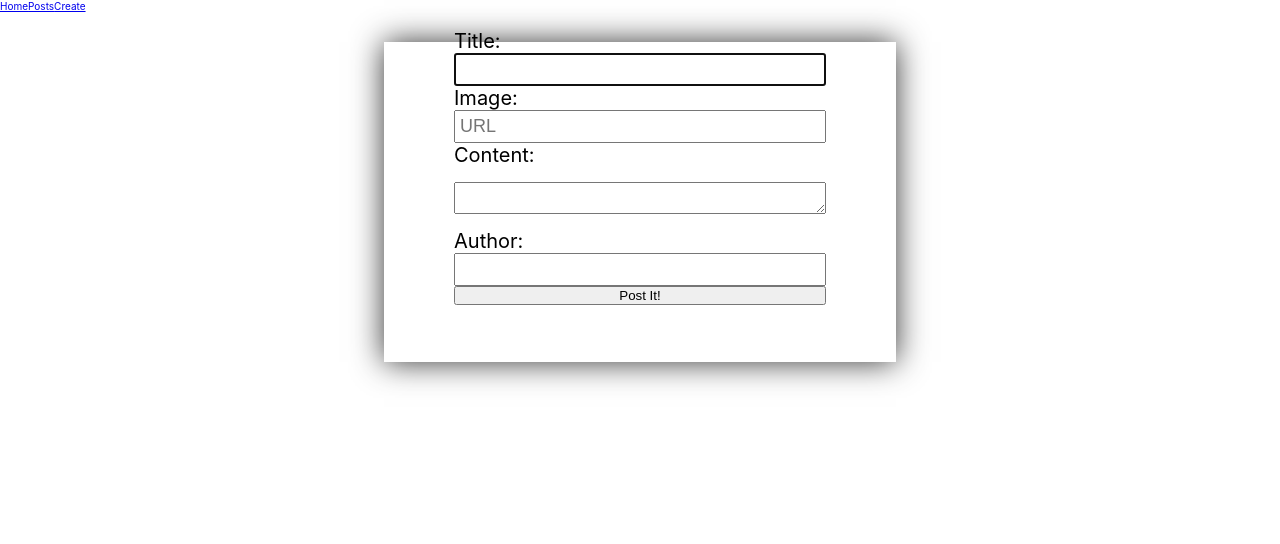
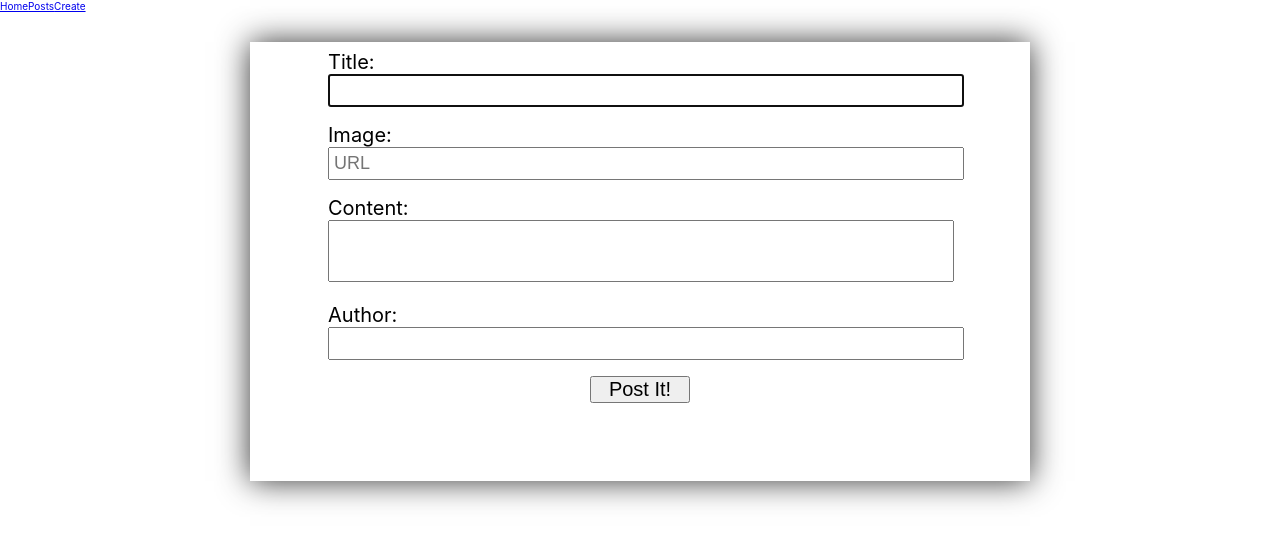
Before and after one commit to girlwithcodes/blog-app, a React (Create React App) app in the folder client/: page /create in a window 1280 px wide. Shown: the top 544 px of the page. Built offline with nearby package versions, Linux system fonts and the light colour scheme; no server answers.

Commit message:
removed box-sizing: border-box

```diff
--- a/client/src/App.css
+++ b/client/src/App.css
@@ -1,7 +1,7 @@
 * {
   margin: 0;
   padding: 0;
-  box-sizing: border-box;
+  /* box-sizing: border-box; */
 }
 
 html {
--- a/client/src/screens/Create/Create.css
+++ b/client/src/screens/Create/Create.css
@@ -1,12 +1,28 @@
+#content {
+  height: 6rem;
+  width: 100%;
+}
 form {
-  /* align-content: center; */
   display: flex;
   flex-direction: column;
+  height: auto;
   margin-top: auto;
+  width: 100%;
+  height: 100%;
+
 }
 
+#form-button {
+  font-size: 2rem;
+  width: 10rem;
+  height: auto;
+}
+
+.form-button-center {
+  display: flex;
+  justify-content: center;
+}
 .form-outer-container {
-  /* align-items: center; */
   border-left: solid 70px transparent;
   border-right: solid 70px transparent;
   border-bottom: solid 70px #fff;
@@ -15,17 +31,21 @@ form {
   font-size: 2rem;
   flex-direction: column;
   justify-content: center;
-  width: 40vw;
-  height: 40vh;
+  width: 50vw;
+  height: auto;
   margin: 3rem auto;
 }
 
+input {
+  font-size: 1.8rem;
+  padding: 0.4rem;
+  width: 100%;
+}
 
-input {
-font-size: 1.8rem;
-padding: .4rem;
+.input-wrap {
+  margin: 0.8rem;
 }
 
 textarea {
-  margin: 1.5rem 0;
+  resize: none;
 }
--- a/client/src/screens/Create/Create.jsx
+++ b/client/src/screens/Create/Create.jsx
@@ -38,6 +38,7 @@ const Postcreate = (props) => {
     <Layout>
       <div className="form-outer-container">
         <form onSubmit={handSubmit}>
+          <div className="input-wrap">
           <label htmlFor="title">Title: </label>
           <input
             type="text"
@@ -47,6 +48,8 @@ const Postcreate = (props) => {
             autoFocus
             onChange={handleChange}
           />
+            </div>
+            <div className="input-wrap">
           <label htmlFor="imgURL">Image: </label>
           <input
             type="url"
@@ -56,6 +59,8 @@ const Postcreate = (props) => {
             required
             onChange={handleChange}
           />
+          </div>
+          <div className="input-wrap">
           <label htmlFor="content">Content: </label>
           <textarea
             type="text"
@@ -64,6 +69,8 @@ const Postcreate = (props) => {
             required
             onChange={handleChange}
           />
+          </div>
+          <div className="input-wrap">
           <label htmlFor="author">Author: </label>
           <input
             type="text"
@@ -72,7 +79,10 @@ const Postcreate = (props) => {
             required
             onChange={handleChange}
           />
-          <button type="submit">Post It!</button>
+          </div>
+          <div className="input-wrap form-button-center">
+          <button id="form-button" type="submit">Post It!</button>
+          </div>
         </form>
       </div>
     </Layout>
```
